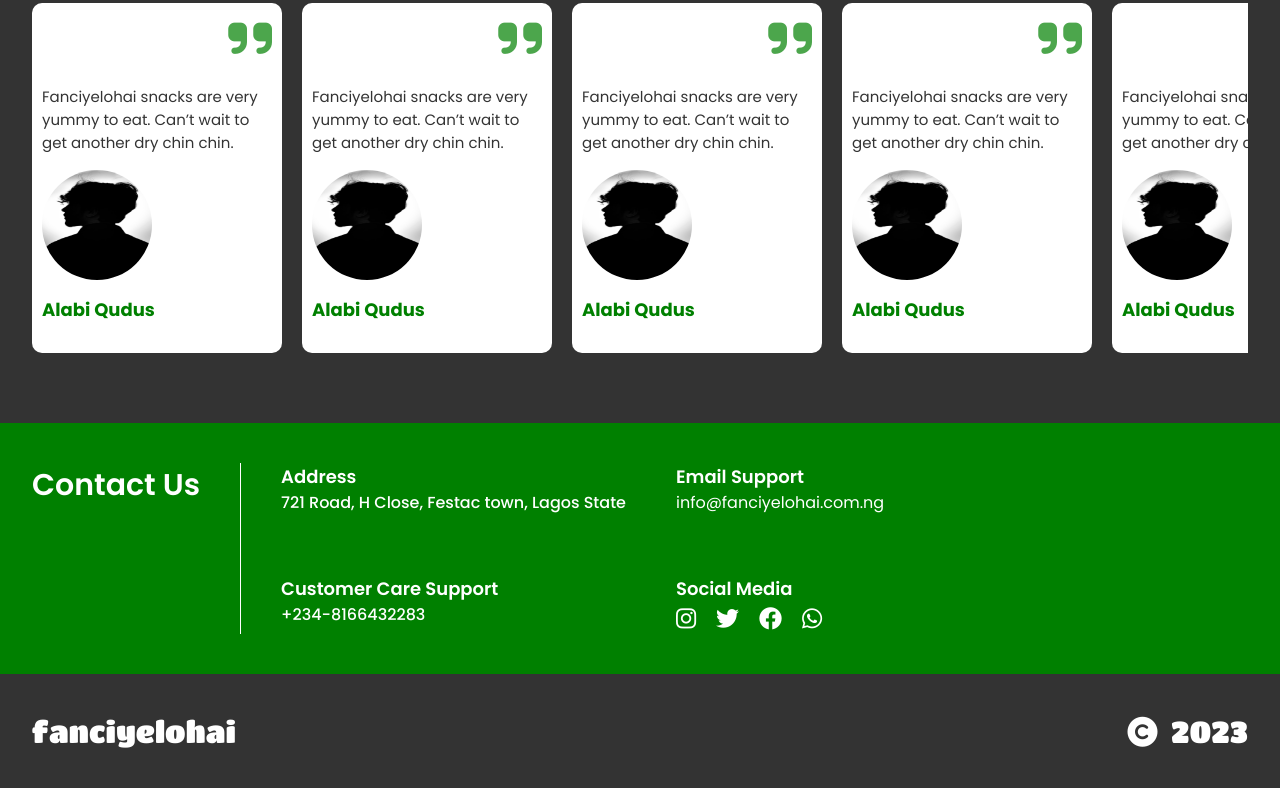
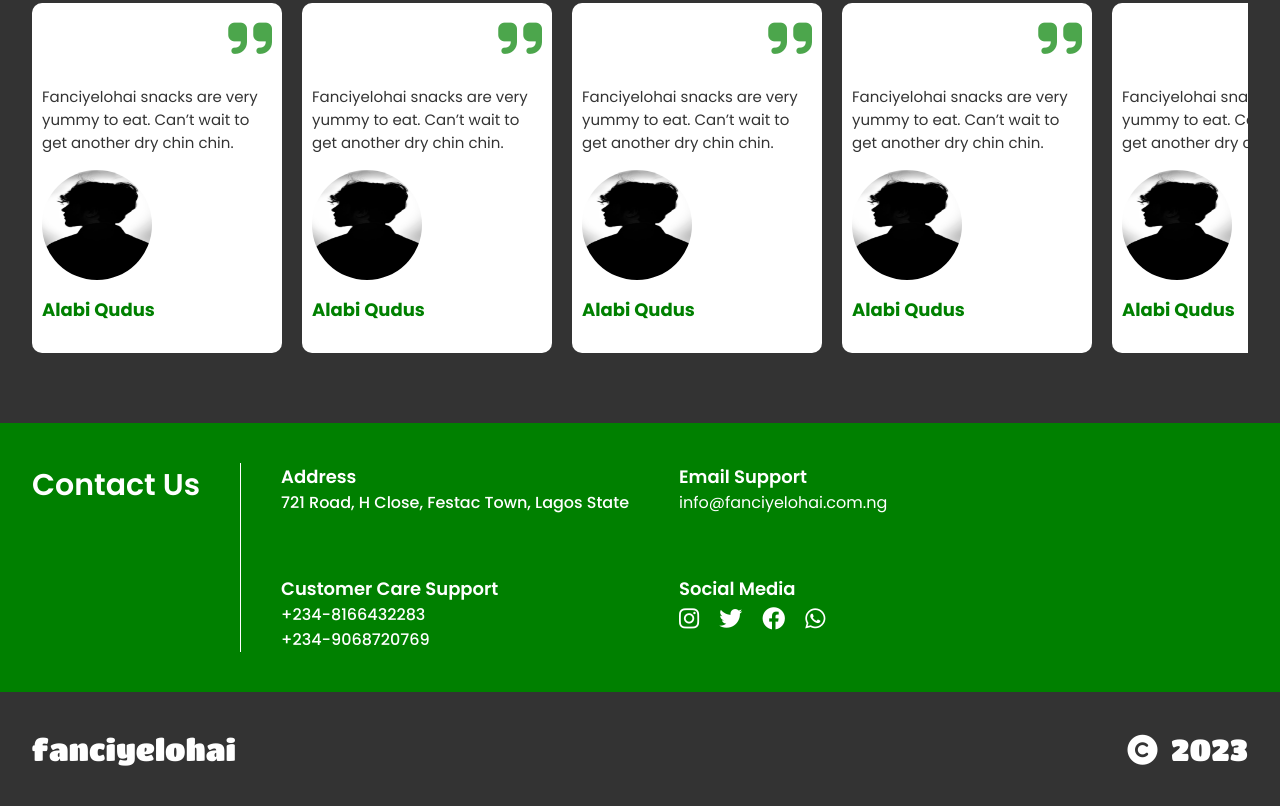
Before and after one commit to Abolore200/fanciyelohai, a plain HTML site: page public/index.html in a window 1280 px wide. Shown: the part 2169-2975 px from the top of the page. Drawn offline with Linux system fonts and the light colour scheme; a web font is replaced by a local one.

Commit message:
updated contact details

```diff
--- a/public/assets/css/mobile/style.css
+++ b/public/assets/css/mobile/style.css
@@ -10,7 +10,7 @@
     .home-logo-link button{display:block;border:none;background-color:transparent;}
     .home-logo-link button i{font-size:35px;}
     .home-logo-link{display:flex;align-items:center;justify-content:space-between;}
-    .navbar-list-link ul li{margin:15px 0;line-height:normal;}
+    .navbar-list-link ul li{margin:15px 0;line-height:normal;width:fit-content;}
     .home-logo-link{padding:30px 10px;}
     .navbar-header-container,.navbar-header-container nav,nav .navbar-home,.home-logo-link{position:relative;}
     .navbar-list-link{position:fixed;width:100%;top:100px;height:100vh;background-color:rgba(128, 128, 128,.3);z-index:999;}
--- a/public/index.html
+++ b/public/index.html
@@ -202,57 +202,6 @@
                                 </div>
                             </div>
                         </div>
-                        <!--
-                        <div class="products">
-                            <div class="available-product-image">
-                                <div class="images">
-                                    <img src="./assets/images/snacksOne.webp" alt="snacks">
-                                </div>
-                                <div class="images-details">
-                                    <div class="product-name"><p>Keto Puffs</p></div>
-                                    <div class="product-price"><p>N600.00</p></div>
-                                    <div class="product-buy-now-btn"><button>Buy Now</button></div>
-                                </div>
-                            </div>
-                        </div>
-                        <div class="products">
-                            <div class="available-product-image">
-                                <div class="images">
-                                    <img src="./assets/images/snacksOne.webp" alt="snacks">
-                                </div>
-                                <div class="images-details">
-                                    <div class="product-name"><p>Keto Puffs</p></div>
-                                    <div class="product-price"><p>N600.00</p></div>
-                                    <div class="product-buy-now-btn"><button>Buy Now</button></div>
-                                </div>
-                            </div>
-                        </div>
-                        <div class="products">
-                            <div class="available-product-image">
-                                <div class="images">
-                                    <img src="./assets/images/snacksOne.webp" alt="snacks">
-                                </div>
-                                <div class="images-details">
-                                    <div class="product-name"><p>Keto Puffs</p></div>
-                                    <div class="product-price"><p>N600.00</p></div>
-                                    <div class="product-buy-now-btn"><button>Buy Now</button></div>
-                                </div>
-                            </div>
-                        </div>
-                        <div class="products">
-                            <div class="available-product-image">
-                                <div class="images">
-                                    <img src="./assets/images/snacksOne.webp" alt="snacks">
-                                </div>
-                                <div class="images-details">
-                                    <div class="product-name"><p>Keto Puffs</p></div>
-                                    <div class="product-price"><p>N600.00</p></div>
-                                    <div class="product-buy-now-btn"><button>Buy Now</button></div>
-                                </div>
-                            </div>
-                        </div>
-                    </div>
-                -->
                     <div class="click-more-product-btn">
                         <button>click here to see all products</button>
                     </div>
@@ -402,12 +351,12 @@
                         <div class="address-customer-care">
                             <div class="contact-address">
                                 <p>Address</p>
-                                <span>721 Road, H Close, Festac town, Lagos State</span>
+                                <span>721 Road, H Close, Festac Town, Lagos State</span>
                             </div>
                             <div class="contact-customer-care">
                                 <p>Customer Care Support</p>
                                 <span><a href="tel:+2348166432283">+234-8166432283</a></span> <br>
-                                <!-- <span><a href="tel:+234-000-000-000">+234-000-000-000</a></span> -->
+                                <span><a href="tel:+2349068720769">+234-9068720769</a></span>
                             </div>
                         </div>
                         <div class="email-social-media">
```
